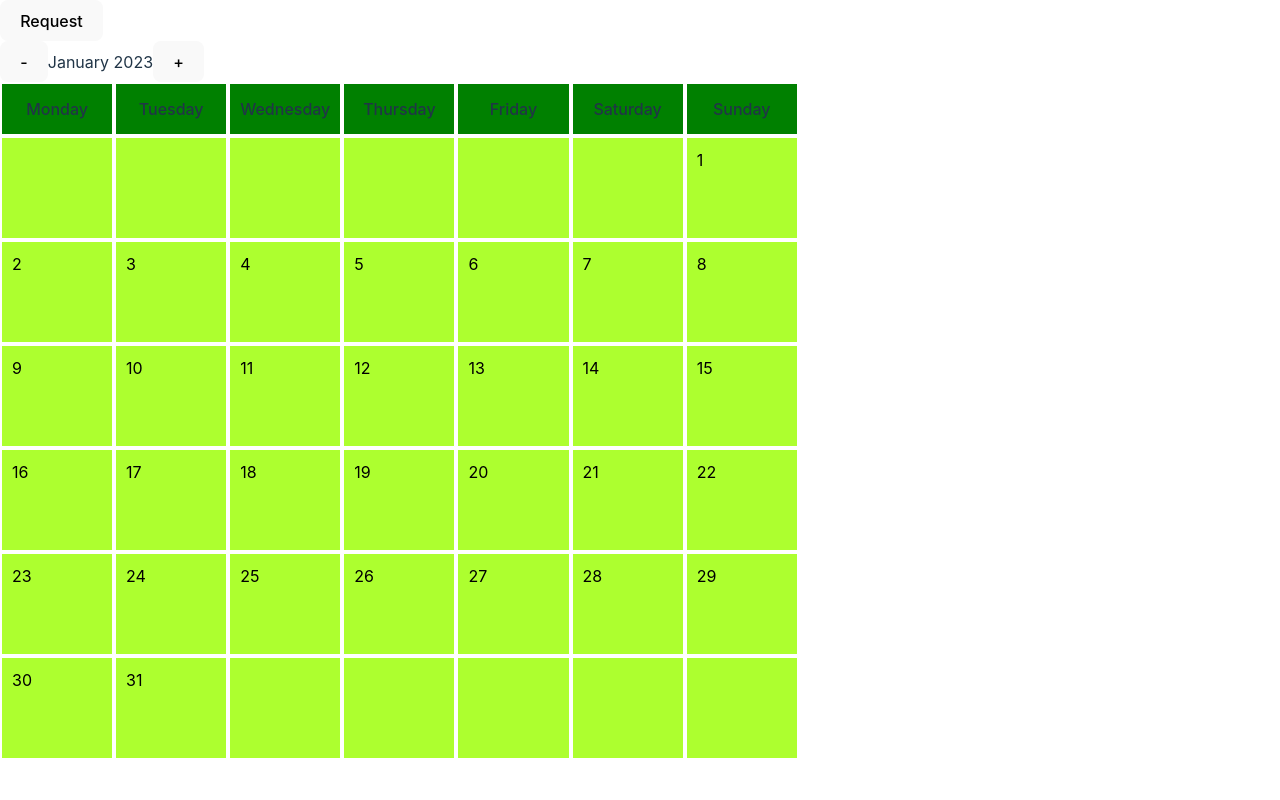
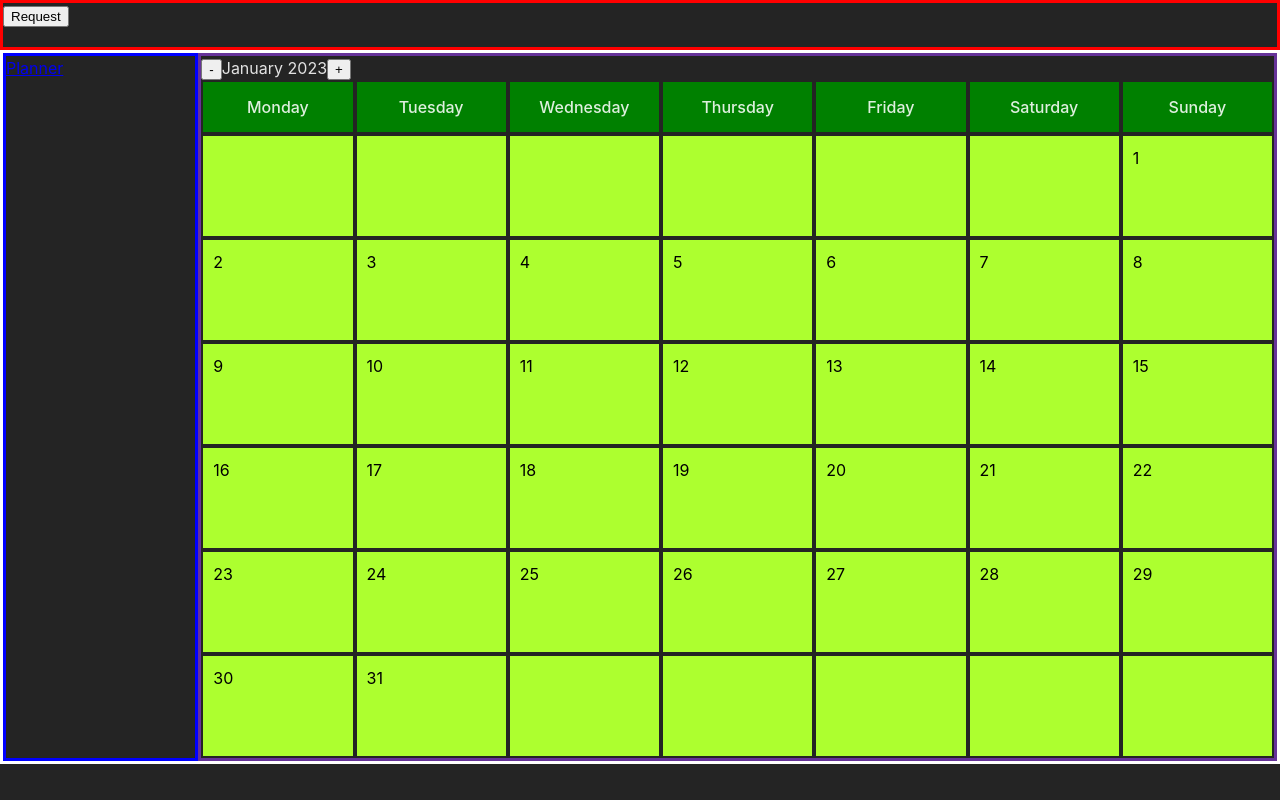
Before and after one commit to OAboyewa/project-stass, a React (Vite) app: page / in a window 1280 px wide. Built offline with nearby package versions, Linux system fonts and the light colour scheme.

Commit message:
restruced dashboad ui and completed month calendar ui

```diff
--- a/src/App.css
+++ b/src/App.css
@@ -1,5 +1,39 @@
 #root {
-  max-width: 100vw;
-  min-height: 100vh;
+  min-width: 99vw;
+  min-height: 99vh;
   position: relative;
 }
+
+/*--Header--*/
+
+.nav-cnt {
+  box-sizing: border-box;
+    width: 100%;
+    min-height: 50px;
+    height: 50px;
+    border: solid red;
+}
+
+/*----*/
+
+.main-cnt {
+  box-sizing: border-box;
+  display: flex;
+  flex-flow: row nowrap;
+  min-width: 100%;
+  padding: 0;
+  margin: 0;
+  border: solid white;
+}
+
+.main-sidebar-cnt {
+  max-width: 15%;
+  width: 15%;
+  border: solid blue;
+}
+
+.main-viewport-cnt{
+  max-width: 85%;
+  width: 85%;
+  border: solid rebeccapurple;
+}
--- a/src/App.jsx
+++ b/src/App.jsx
@@ -16,11 +16,22 @@ function App() {
 
   return (
     <>
-      <button type="button" onClick={DialogHandler}>Request</button>
+      <div className="nav-cnt">
+        <button type="button" onClick={DialogHandler}>Request</button>
+      </div>
+      <div className="main-cnt">
+        <div className="main-sidebar-cnt">
+          <a className="" href="#">
+            <span>Planner</span>
+          </a>
+        </div>
+        <div className="main-viewport-cnt">
+          <Calendar></Calendar>
+        </div>
+      </div>
       {
         <RequestForm dialog={dialog} closeButtonHandler={DialogHandler}></RequestForm>
       }
-      <Calendar></Calendar>
     </>
   )
 }
--- a/src/assets/component/Calendar.jsx
+++ b/src/assets/component/Calendar.jsx
@@ -14,12 +14,22 @@ function Calendar() {
     const monthNames = ["January", "Febuary", "March", "April", "May", "June", "July", "August", "September", "October", "November", "December"];
 
     function HandlerPreviousMonth() {
+        if (month === 1) {
+            setYear(year - 1)
+            setMonth(12)
+        }
+
         if (month > 1) {
             setMonth(month - 1);
         }
     }
 
     function HandlerNextMonth() {
+        if (month === 12) {
+            setYear(year + 1)
+            setMonth(1)
+        }
+
         if (month < 12) {
             setMonth(month + 1);
         }
--- a/src/index.css
+++ b/src/index.css
@@ -14,56 +14,8 @@
   -webkit-text-size-adjust: 100%;
 }
 
-a {
-  font-weight: 500;
-  color: #646cff;
-  text-decoration: inherit;
-}
-a:hover {
-  color: #535bf2;
-}
-
 body {
   margin: 0;
-  display: flex;
-  place-items: center;
   min-width: 320px;
   min-height: 100vh;
 }
-
-h1 {
-  font-size: 3.2em;
-  line-height: 1.1;
-}
-
-button {
-  border-radius: 8px;
-  border: 1px solid transparent;
-  padding: 0.6em 1.2em;
-  font-size: 1em;
-  font-weight: 500;
-  font-family: inherit;
-  background-color: #1a1a1a;
-  cursor: pointer;
-  transition: border-color 0.25s;
-}
-button:hover {
-  border-color: #646cff;
-}
-button:focus,
-button:focus-visible {
-  outline: 4px auto -webkit-focus-ring-color;
-}
-
-@media (prefers-color-scheme: light) {
-  :root {
-    color: #213547;
-    background-color: #ffffff;
-  }
-  a:hover {
-    color: #747bff;
-  }
-  button {
-    background-color: #f9f9f9;
-  }
-}
```
